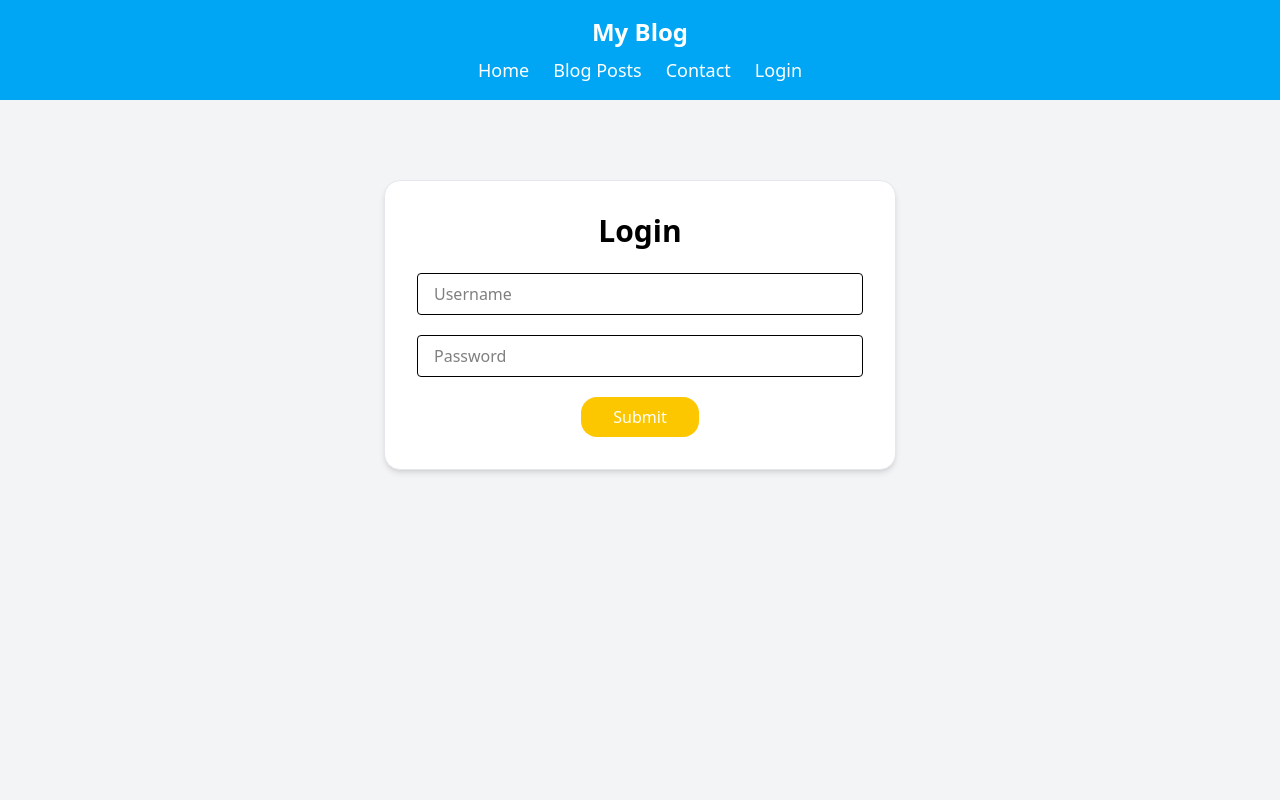
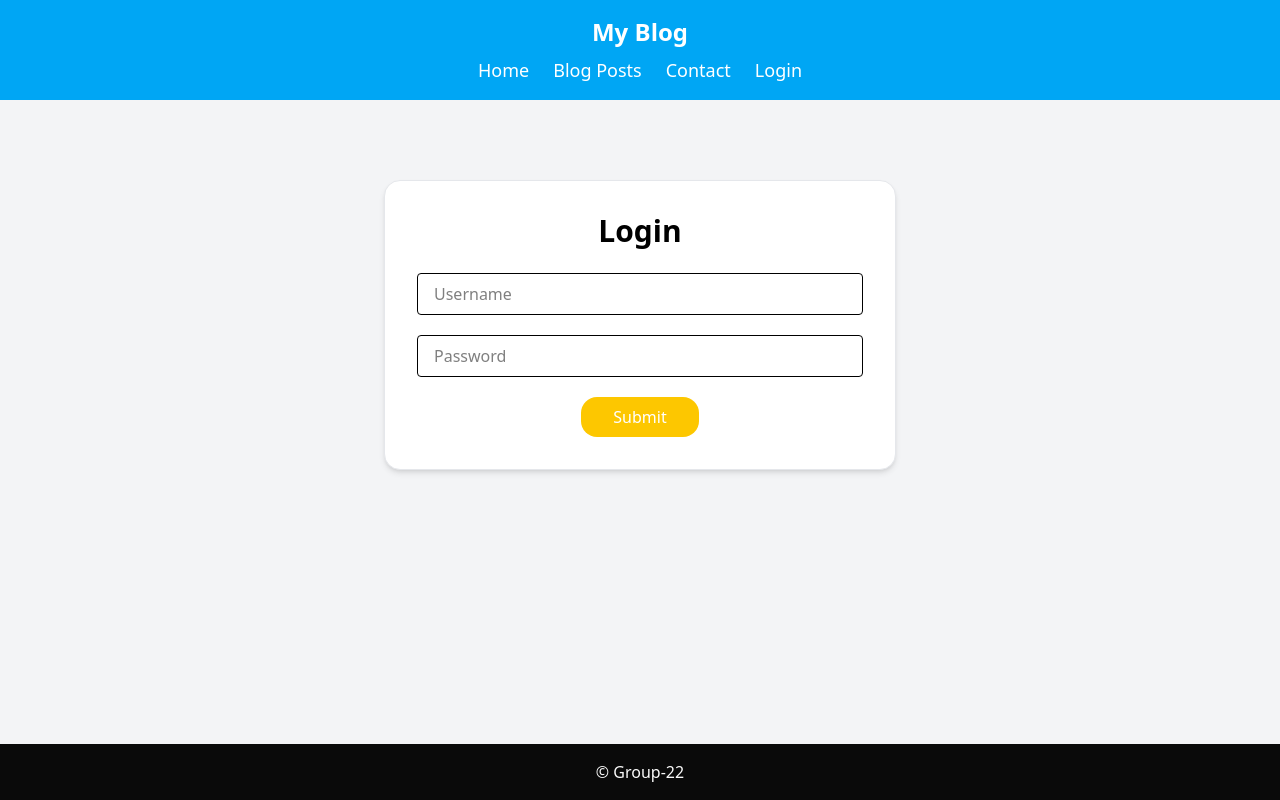
Before and after one commit to Burman92/react-blog-app, a React (Vite) app: page /login in a window 1280 px wide. Shown: the top 800 px of the page. Built offline with nearby package versions, Linux system fonts and the light colour scheme.

Commit message:
removed extra unused code

```diff
--- a/src/Blog/Body.jsx
+++ b/src/Blog/Body.jsx
@@ -1,10 +1,8 @@
 import { useState, useEffect } from "react";
-import { useTheme } from "../ThemeContext";
 import CommentBox from "./CommentBox";
 import Content from "./Content";
 import { useParams } from "react-router";
 import axios from "axios";
-import IndividualComment from "./IndividualComment";
 
 function Body () {
     const params = useParams();
--- a/src/Blog/CommentBox.jsx
+++ b/src/Blog/CommentBox.jsx
@@ -98,7 +98,7 @@ function CommentBox({ initialComments = [] }) {
           <h3 className="font-bold text-gray-800 mb-2">Existing Comments:</h3>
           <ul className="list-disc list-inside space-y-1 text-gray-800">
             {commentList.map((c, index) => (
-              <li key={c.id }>
+              <li key={ index }>
                 <IndividualComment name={c.name} content={c.content} />
               </li>
             ))}
--- a/src/Blog/IndividualBlogPost.jsx
+++ b/src/Blog/IndividualBlogPost.jsx
@@ -1,7 +1,6 @@
 import React from "react";
 import Body from "./Body";
 
-import { ThemeProvider } from '../ThemeContext';
 
 function IndividualBlogPost() {
     return (
--- a/src/Common/Footer.jsx
+++ b/src/Common/Footer.jsx
@@ -1,6 +1,6 @@
 function Footer () {
     return (
-        <div className="bg-neutral-950 text-neutral-50 py-4 text-center">
+        <div className="bg-neutral-950 text-neutral-50 py-4 text-center sticky bottom-0">
             © Group-22
         </div>
     )
--- a/src/login/Login.jsx
+++ b/src/login/Login.jsx
@@ -1,11 +1,11 @@
 import React, { useState } from 'react'
-import { useAuth, useUsername } from '../authWrapper/AuthContext';
+import { useAuth } from '../authWrapper/AuthContext';
 import { useNavigate } from 'react-router';
 
 function Login() {
     const navigate = useNavigate();
     const { login } = useAuth();
-    const username = useUsername();
+
 
     const [userData, setUserData] = useState({
         username: "",
--- a/src/postList/PostList.jsx
+++ b/src/postList/PostList.jsx
@@ -10,7 +10,7 @@ function PostList() {
             axios.get(`https://jsonplaceholder.typicode.com/posts`)
             .then(res => setblogPost(res.data))
             .catch(e => console.error("error fetching: " + e))
-        }, []);
+    }, []);
 
     return (
         <div className="flex flex-col min-h-screen bg-gray-50">
```
